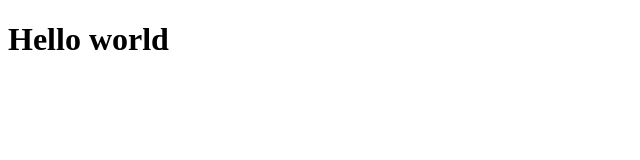
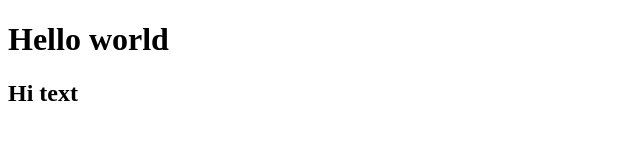
Before and after one commit to Serg-js/MyFirstReposit, a plain HTML site: page index.html in a window 1280 px wide. Shown: the whole page, without its empty margins (0-640 px from the left). Drawn offline with Linux system fonts and the light colour scheme.

Commit message:
index.html mod

```diff
--- a/index.html
+++ b/index.html
@@ -8,5 +8,6 @@
     <body>
         <script src = 'script.js'></script>
         <h1>Hello world</h1>
+        <h2>Hi text</h2>
     </body>
 </html>
```
